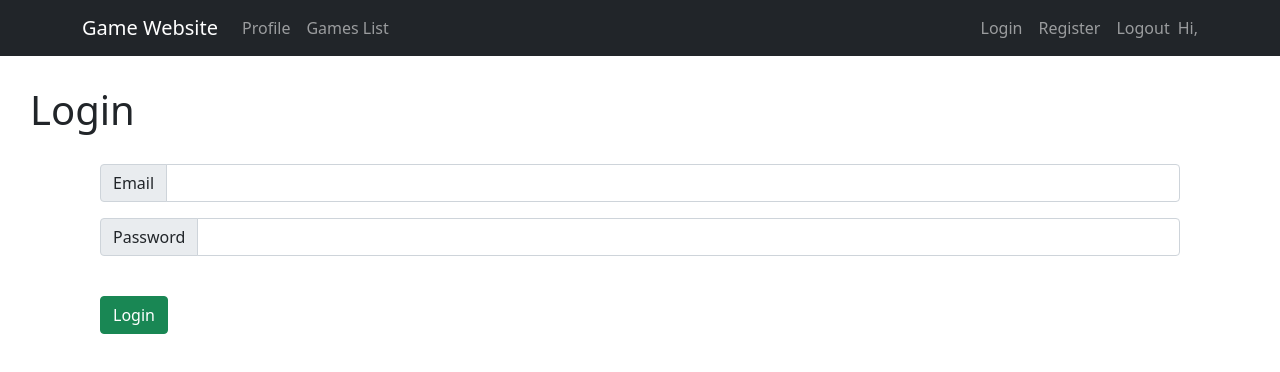
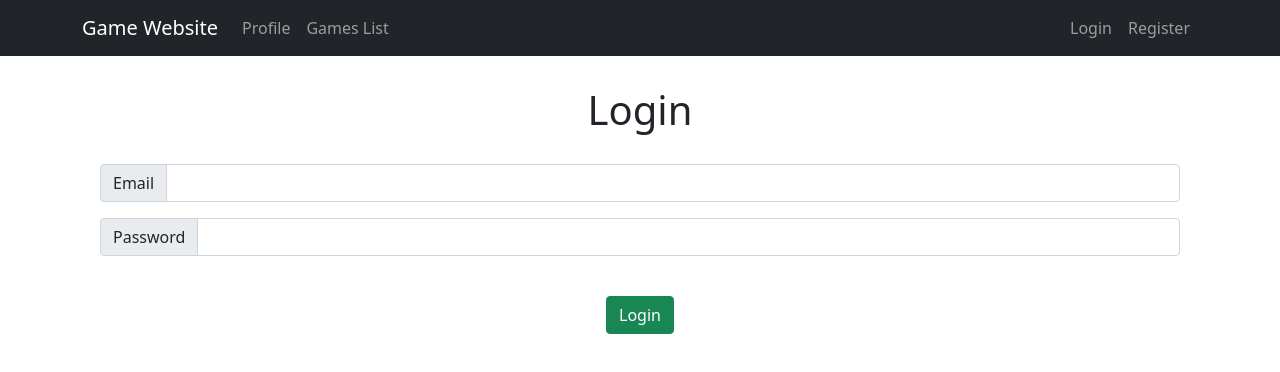
Before and after one commit to FSDWave19Group1/challengechapter9, a React (Create React App) app: page /login in a window 1280 px wide. Shown: the top 372 px of the page. Built offline with nearby package versions, Linux system fonts and the light colour scheme.

Commit message:
Update NavigationBar.js -> added logic to hide and show logout link

```diff
--- a/src/App.js
+++ b/src/App.js
@@ -7,19 +7,23 @@
 import Home from "./pages/Home";
 import Profile from "./pages/Profile";
 import Login from "./pages/Login";
+import Register from "./pages/Register";
+// import Logout from "./pages/Logout";
 
 function App() {
   return (
-    <>
+    <div className="App">
       <NavigationBar />
       <BrowserRouter>
         <Routes>
           <Route path="/" element={<Home></Home>} />
           <Route path="/profile" element={<Profile></Profile>} />
-          <Route path="/login" element={<Login />} />
+          <Route path="/login" element={<Login></Login>} />
+          <Route path="/register" element={<Register></Register>} />
+          {/* <Route path="/logout" element={<Logout></Logout>} /> */}
         </Routes>
       </BrowserRouter>
-    </>
+    </div>
   );
 }
 
--- a/src/components/NavigationBar.js
+++ b/src/components/NavigationBar.js
@@ -2,10 +2,33 @@
 import Nav from "react-bootstrap/Nav";
 import Container from "react-bootstrap/Container";
 import { useState, useEffect } from "react";
+import { getAuth, signOut } from "firebase/auth";
 
 const NavigationBar = (props) => {
-  const [username, setUsername] = useState("");
-  const [isAuthenticated, setAuthenticated] = useState(false);
+  // const [username, setUsername] = useState("");
+
+  // const [isAuthenticated, setAuthenticated] = useState(false);
+  const [showOnLogin, setShowOnLogin] = useState("d-none");
+  const [showOnLogout, setShowOnLogout] = useState("d-block");
+
+  useEffect(() => {
+    // const token = localStorage.getItem("auth-token");
+    // const config = {
+    //   headers: {
+    //     authorization: token,
+    //   },
+    // };
+    if (localStorage.getItem("auth-token")) {
+      setShowOnLogin("d-block");
+      setShowOnLogout("d-none");
+    }
+    // console.log("navbar token:" + token);
+  });
+
+  const logOutOnClickHandle = (event) => {
+    //const auth = getAuth().currentUser;
+    localStorage.clear();
+  };
 
   return (
     <Navbar collapseOnSelect expand="lg" bg="dark" variant="dark">
@@ -18,10 +41,20 @@
             <Nav.Link href="/game/list">Games List</Nav.Link>
           </Nav>
           <Nav>
-            <Nav.Link href="/login">Login</Nav.Link>
-            <Nav.Link href="/register">Register</Nav.Link>
-            <Nav.Link href="/logout">Logout</Nav.Link>
-            <Navbar.Text>Hi, {username}</Navbar.Text>
+            <Nav.Link className={showOnLogout} href="/login">
+              Login
+            </Nav.Link>
+            <Nav.Link className={showOnLogout} href="/register">
+              Register
+            </Nav.Link>
+            <Nav.Link
+              className={showOnLogin}
+              href="/"
+              onClick={logOutOnClickHandle}
+            >
+              Logout
+            </Nav.Link>
+            {/* <Navbar.Text className={showOnLogin}>Hi, {username}</Navbar.Text> */}
           </Nav>
         </Navbar.Collapse>
       </Container>
--- a/src/pages/Home.js
+++ b/src/pages/Home.js
@@ -1,5 +1,12 @@
 import { useState, useEffect } from "react";
+// import NavigationBar from "../components/NavigationBar";
+import "bootstrap/dist/css/bootstrap.min.css";
+import React, { Component, Fragment } from "react";
 
 export default function Home() {
-  return <h1>Home</h1>;
+  return (
+    <Fragment>
+      <h1>Home</h1>;
+    </Fragment>
+  );
 }
--- a/src/pages/Login.js
+++ b/src/pages/Login.js
@@ -3,20 +3,21 @@
 import Button from "react-bootstrap/Button";
 import FormControl from "react-bootstrap/FormControl";
 import InputGroup from "react-bootstrap/InputGroup";
+import { useNavigate } from "react-router-dom";
 
 export default function Register() {
   const [email, setEmail] = useState("");
   const [password, setPassword] = useState("");
-
+  const navigate = useNavigate();
   const handleSubmit = async (e) => {
     e.preventDefault();
 
     const auth = getAuth();
     signInWithEmailAndPassword(auth, email, password)
       .then((userCredential) => {
-        alert("success");
-
+        // alert("success");
         getCurrentUser();
+        navigate("/");
       })
       .catch((error) => {
         console.log(error.code);
@@ -26,7 +27,9 @@
 
   const getCurrentUser = async () => {
     const user = await getAuth().currentUser;
-    console.log("User: ", user);
+    // console.log("User: ", user);
+    console.log("Access Token: ", user.accessToken);
+    localStorage.setItem("auth-token", user.accessToken);
   };
 
   return (
--- /dev/null
+++ b/src/pages/Logout.js
@@ -0,0 +1,20 @@
+import { useState, useEffect } from "react";
+import { getAuth, signInWithEmailAndPassword, signOut } from "firebase/auth";
+import { useNavigate } from "react-router-dom";
+
+export default function Logout() {
+  const navigate = useNavigate();
+
+  useEffect(() => {
+    const auth = getAuth().currentUser;
+    signOut()
+      .then(() => {
+        navigate("/");
+        localStorage.removeItem("auth-token");
+      })
+      .catch((error) => {
+        console.log(error.code);
+        console.log(error.message);
+      });
+  });
+}
```
